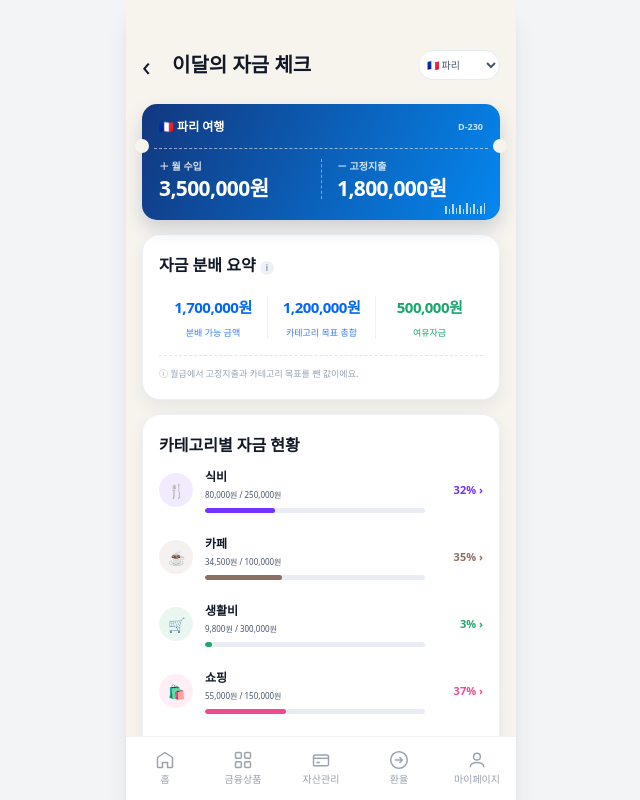
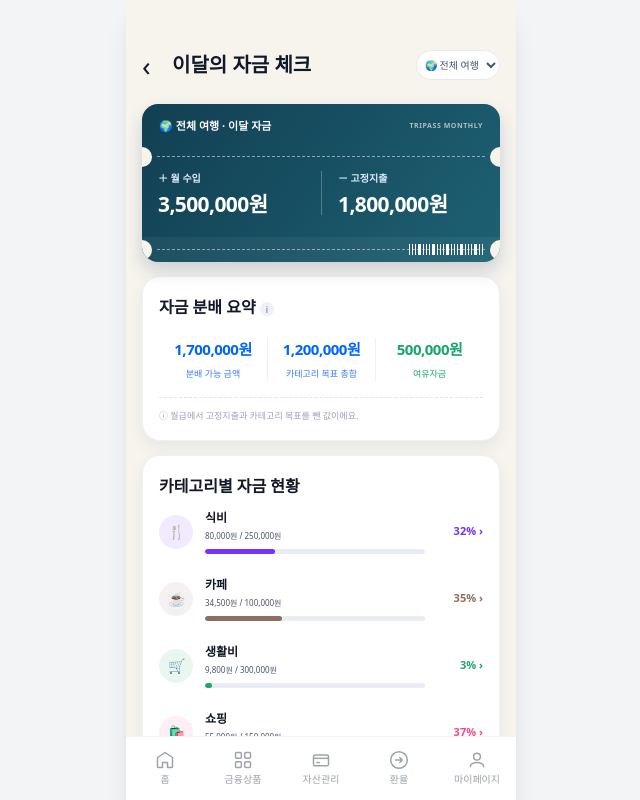
Before and after one commit to youhyun010615/KB7-TRIPass, a Vue app in the folder frontend/: page /savings/monthly in a window 1280 px wide. Shown: the top 800 px of the page, without its empty margins (319-959 px from the left). Built offline with nearby package versions, Linux system fonts and the light colour scheme; sample sign-in values are in the browser's storage; the HTML template or start-up script is replaced by a standard one.

Commit message:
feat(statistics): 국가별 이달 자금 티켓 UI 구현 (#67)

```diff
--- a/frontend/src/components/savings/MonthlyFundTicket.vue
+++ b/frontend/src/components/savings/MonthlyFundTicket.vue
@@ -9,43 +9,22 @@ const money = (value) => `${Number(value || 0).toLocaleString('ko-KR')}원`
 </script>
 
 <template>
-  <section class="fund-ticket" :style="{ background: country.ticketGradient }">
-    <span class="ticket-notch ticket-notch-left" />
-    <span class="ticket-notch ticket-notch-right" />
-    <header>
-      <b>{{ country.flag }} {{ country.city }} 여행</b>
-      <span>D-230</span>
-    </header>
-    <div class="perforation" />
+  <section class="fund-ticket" :class="{ overall: country.code === 'all' }" :style="{ '--theme': country.theme, '--photo': `url(${country.image})` }">
+    <header><b>{{ country.flag }} {{ country.city }} · 이달 자금</b><span>TRIPASS MONTHLY</span></header>
+    <div class="perforation"><i /><span /><i /></div>
     <div class="ticket-values">
-      <div>
-        <small>＋ 월 수입</small>
-        <strong>{{ money(income) }}</strong>
-      </div>
-      <div>
-        <small>－ 고정지출</small>
-        <strong>{{ money(expense) }}</strong>
-      </div>
+      <div><small>＋ 월 수입</small><strong>{{ money(income) }}</strong></div>
+      <div><small>－ 고정지출</small><strong>{{ money(expense) }}</strong></div>
     </div>
-    <div class="ticket-barcode" aria-hidden="true">
-      <i v-for="(height, index) in [8,5,10,6,9,5,11,7,10,5,8,11]" :key="index" :style="{ height: `${height}px` }" />
-    </div>
+    <div class="perforation bottom"><i /><span /><i /></div>
+    <div class="ticket-barcode" aria-hidden="true"><i v-for="index in 22" :key="index" :class="{ wide: index % 4 === 0 }" /></div>
   </section>
 </template>
 
 <style scoped>
-.fund-ticket { position: relative; overflow: visible; min-height: 116px; padding: 14px 17px 12px; border-radius: 15px; color: #fff; box-shadow: 0 9px 18px rgba(20, 42, 92, .18); }
-.fund-ticket header { display: flex; justify-content: space-between; align-items: center; font-size: 12px; }
-.fund-ticket header span { font-size: 9px; font-weight: 800; color: rgba(255,255,255,.78); }
-.perforation { margin: 12px -5px 10px; border-top: 1px dashed rgba(255,255,255,.55); }
-.ticket-values { display: grid; grid-template-columns: 1fr 1fr; }
-.ticket-values > div { display: flex; flex-direction: column; gap: 4px; }
-.ticket-values > div + div { padding-left: 15px; border-left: 1px dashed rgba(255,255,255,.45); }
-.ticket-values small { font-size: 10px; font-weight: 700; color: rgba(255,255,255,.82); }
-.ticket-values strong { font-size: 21px; line-height: 1; letter-spacing: -.6px; }
-.ticket-notch { position: absolute; top: 35px; width: 14px; height: 14px; border-radius: 50%; background: #f7f4ee; }
-.ticket-notch-left { left: -7px; }
-.ticket-notch-right { right: -7px; }
-.ticket-barcode { position: absolute; right: 15px; bottom: 6px; display: flex; align-items: end; gap: 2px; opacity: .72; }
-.ticket-barcode i { display: block; width: 1.5px; background: white; }
+.fund-ticket{position:relative;overflow:hidden;min-height:146px;border-radius:16px;background:linear-gradient(100deg,#071a44c4,#0c2b62c4),var(--photo) center/cover;color:#fff;box-shadow:0 9px 18px #142a5c2e}.fund-ticket.overall{background:linear-gradient(125deg,#123f52,#1d6173)}
+.fund-ticket header{display:flex;align-items:center;justify-content:space-between;padding:14px 17px 12px;font-size:11px}.fund-ticket header span{color:#ffffffa0;font-size:7px;font-weight:800;letter-spacing:.08em}
+.perforation{display:grid;grid-template-columns:15px 1fr 15px;align-items:center;height:0}.perforation i{width:20px;height:20px;border-radius:50%;background:#f7f4ee}.perforation i:first-child{transform:translateX(-10px)}.perforation i:last-child{transform:translateX(5px)}.perforation span{border-top:1px dashed #ffffff80}.perforation.bottom{position:absolute;right:0;bottom:22px;left:0}
+.ticket-values{display:grid;grid-template-columns:1fr 1fr;padding:24px 16px 22px}.ticket-values>div{display:flex;flex-direction:column;gap:8px}.ticket-values>div+div{padding-left:16px;border-left:1px solid #ffffff40}.ticket-values small{color:#dce8fa;font-size:10px;font-weight:700}.ticket-values strong{font-size:21px;line-height:1;letter-spacing:-.6px}
+.ticket-barcode{display:flex;height:25px;align-items:center;justify-content:flex-end;gap:2px;padding:8px 17px 7px;background:#ffffff0c}.ticket-barcode i{width:1px;height:11px;background:#fff}.ticket-barcode i.wide{width:3px}
 </style>
--- a/frontend/src/views/savings/MonthlyFundView.vue
+++ b/frontend/src/views/savings/MonthlyFundView.vue
@@ -1,25 +1,35 @@
 <script setup>
-import { computed, ref } from 'vue'
+import { computed } from 'vue'
 import { useRouter } from 'vue-router'
 import BottomNav from '@/components/common/BottomNav.vue'
 import MonthlyFundTicket from '@/components/savings/MonthlyFundTicket.vue'
 import { useMonthlyFundStore } from '@/stores/monthlyFund'
 import { useTravelStore } from '@/stores/travel'
+import { useTravelModeStore } from '@/stores/travelMode'
 
 const router = useRouter()
 const fund = useMonthlyFundStore()
 const travel = useTravelStore()
+const travelMode = useTravelModeStore()
 
 const countryThemes = [
-  { code: 'FR', name: '프랑스', city: '파리', flag: '🇫🇷', ticketGradient: 'linear-gradient(115deg,#12377f,#0587ef)' },
-  { code: 'CH', name: '스위스', city: '인터라켄', flag: '🇨🇭', ticketGradient: 'linear-gradient(115deg,#9c1034,#e32835)' },
-  { code: 'DE', name: '독일', city: '베를린', flag: '🇩🇪', ticketGradient: 'linear-gradient(115deg,#151515,#db1111)' },
-  { code: 'JP', name: '일본', city: '도쿄', flag: '🇯🇵', ticketGradient: 'linear-gradient(115deg,#a8155c,#f04c98)' },
-  { code: 'HK', name: '홍콩', city: '홍콩', flag: '🇭🇰', ticketGradient: 'linear-gradient(115deg,#971827,#d62d3c)' },
+  { code: 'all', name: '전체', city: '전체 여행', flag: '🌍', theme: '#174b5d', image: '' },
+  { code: 'FR', name: '프랑스', city: '파리', flag: '🇫🇷', theme: '#124a9b', image: '/images/france.png' },
+  { code: 'CH', name: '스위스', city: '인터라켄', flag: '🇨🇭', theme: '#a51333', image: '/images/switzerland.webp' },
+  { code: 'DE', name: '독일', city: '베를린', flag: '🇩🇪', theme: '#1b1b1b', image: '/images/germany.png' },
+  { code: 'JP', name: '일본', city: '도쿄', flag: '🇯🇵', theme: '#ce2b72', image: '/images/japan.webp' },
+  { code: 'HK', name: '홍콩', city: '홍콩', flag: '🇭🇰', theme: '#b8202e', image: '/images/Hong%20Kong.png' },
 ]
 
-const initialCode = travel.selectedCountryCodes[0] || 'FR'
-const selectedCode = ref(initialCode)
+const initialCode = countryThemes.some(item => item.code === travelMode.selectedDestination)
+  ? travelMode.selectedDestination
+  : (travel.selectedCountryCodes[0] || 'FR')
+const selectedCode = computed({
+  get: () => countryThemes.some(item => item.code === travelMode.selectedDestination)
+    ? travelMode.selectedDestination
+    : initialCode,
+  set: code => travelMode.selectDestination(code),
+})
 const selectedCountry = computed(() => countryThemes.find((item) => item.code === selectedCode.value) || countryThemes[0])
 const money = (value) => `${Number(value || 0).toLocaleString('ko-KR')}원`
 </script>
```
